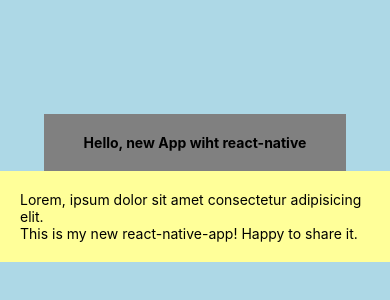
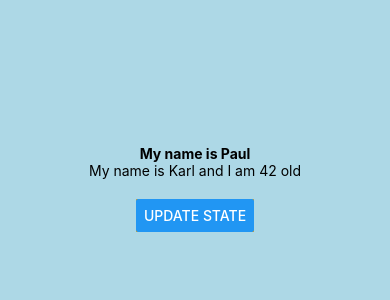
Before and after one commit to rensilva5/Rating-react-native-app, a React Native app: screen / in a window 390 px wide. Shown: the part 234-534 px from the top of the page. Built offline with nearby package versions, Linux system fonts and the light colour scheme.

Commit message:
Using useState

```diff
--- a/App.js
+++ b/App.js
@@ -1,20 +1,24 @@
 import { StatusBar } from "expo-status-bar";
-import { StyleSheet, Text, View } from "react-native";
+import { useState } from "react";
+import { Button, StyleSheet, Text, View } from "react-native";
 
 export default function App() {
+
+  const [name, setName] = useState('Paul')
+  const [person, setPerson] = useState({name: 'Karl', age: 42})
+
+  const clickHandler = () => {
+    setName('Lee')
+    setPerson({name: 'Larry', age: 43})
+  }
+
   return (
     <View style={styles.container}>
-      <View style={styles.header}>
-        <Text style={styles.text}>Hello, new App wiht react-native</Text>
-      </View>
-      <View style={styles.body}>
-        <Text>
-          Lorem, ipsum dolor sit amet consectetur adipisicing elit.
-        </Text>
-        <Text>
-          This is my new react-native-app! Happy to share it.
-        </Text>
-      </View>
+        <Text style={styles.text}>My name is {name}</Text>
+        <Text>My name is {person.name} and I am {person.age} old</Text>
+        <View style={styles.buttonContainer}>
+          <Button title='Update state' onPress={clickHandler} />
+        </View>
       <StatusBar style="auto" />
     </View>
   );
@@ -41,4 +45,8 @@ const styles = StyleSheet.create({
     backgroundColor: "#ffff99",
     padding: 20,
   },
+  buttonContainer: {
+    marginTop: 20,
+    backgroundColor: 'orange'
+  }
 });
```
